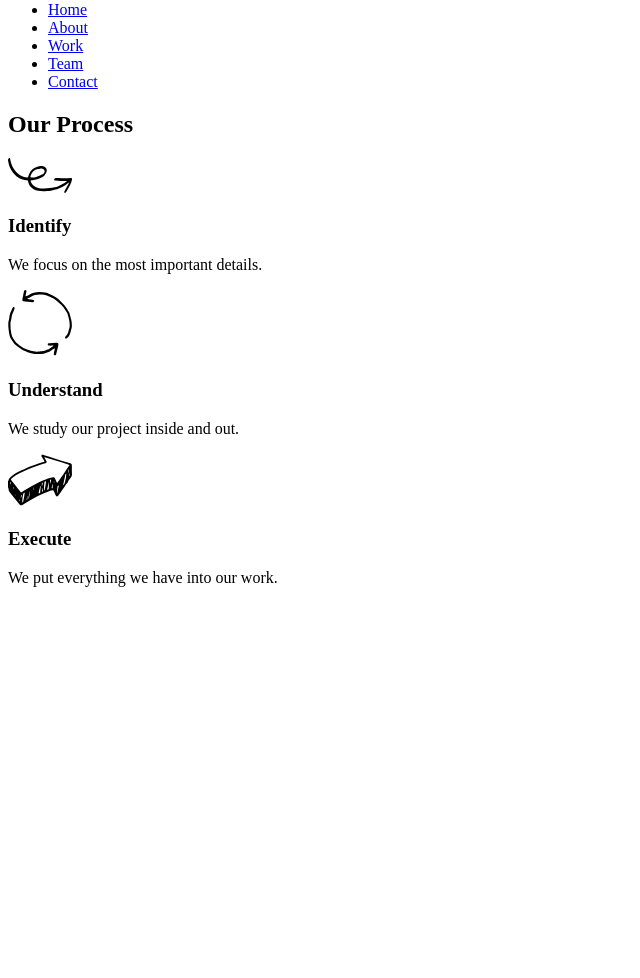
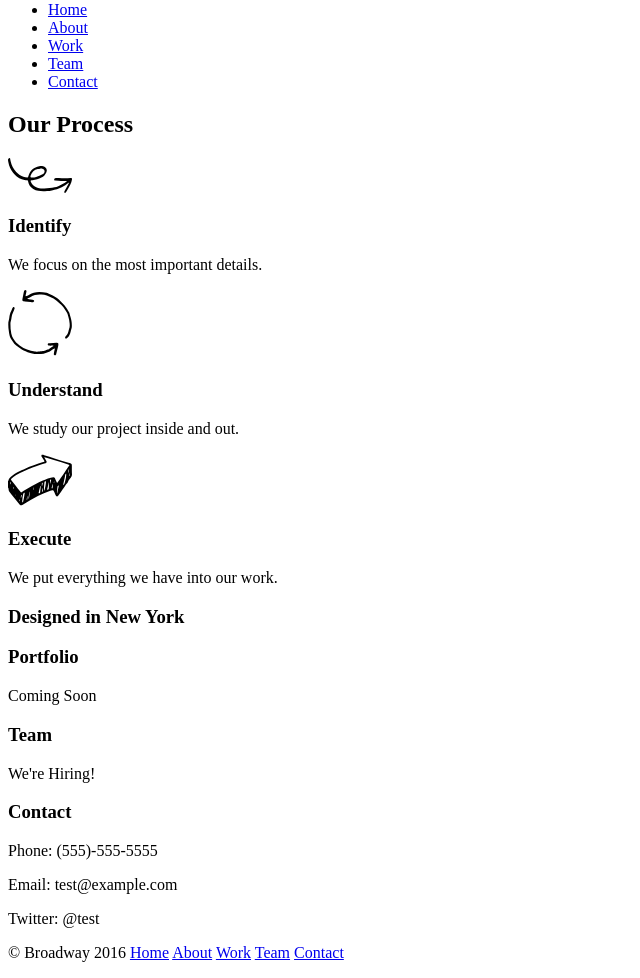
Before and after one commit to lobera/Broadway, a plain HTML site: page index.html in a window 1280 px wide. Shown: the part 79-1057 px from the top of the page, without its empty margins (0-640 px from the left). Before the commit the page ends 800 px from the top, so only its background shows below. Drawn offline with Linux system fonts and the light colour scheme.

Commit message:
Finish HTML.

```diff
--- a/index.html
+++ b/index.html
@@ -30,16 +30,24 @@
       <p>We put everything we have into our work.</p>
     </div>
     <div class="split">
-
+      <h3>Designed in New York</h3>
     </div>
     <div class="work">
-
+      <h3>Portfolio</h3>
+      <p>Coming Soon</p>
     </div>
     <div class="team">
-
+      <h3>Team</h3>
+      <p>We're Hiring!</p>
     </div>
     <div class="contact">
-
+      <h3>Contact</h3>
+      <p>Phone: (555)-555-5555</p>
+      <p>Email: test@example.com</p>
+      <p>Twitter: @test</p>
+    </div>
+    <div class="footer">
+      <p>&copy Broadway 2016 <a href="#home">Home</a> <a href="#about">About</a> <a href="#work">Work</a> <a href="#team">Team</a> <a href="#contact">Contact</a></p>
     </div>
 
   </body>
```
